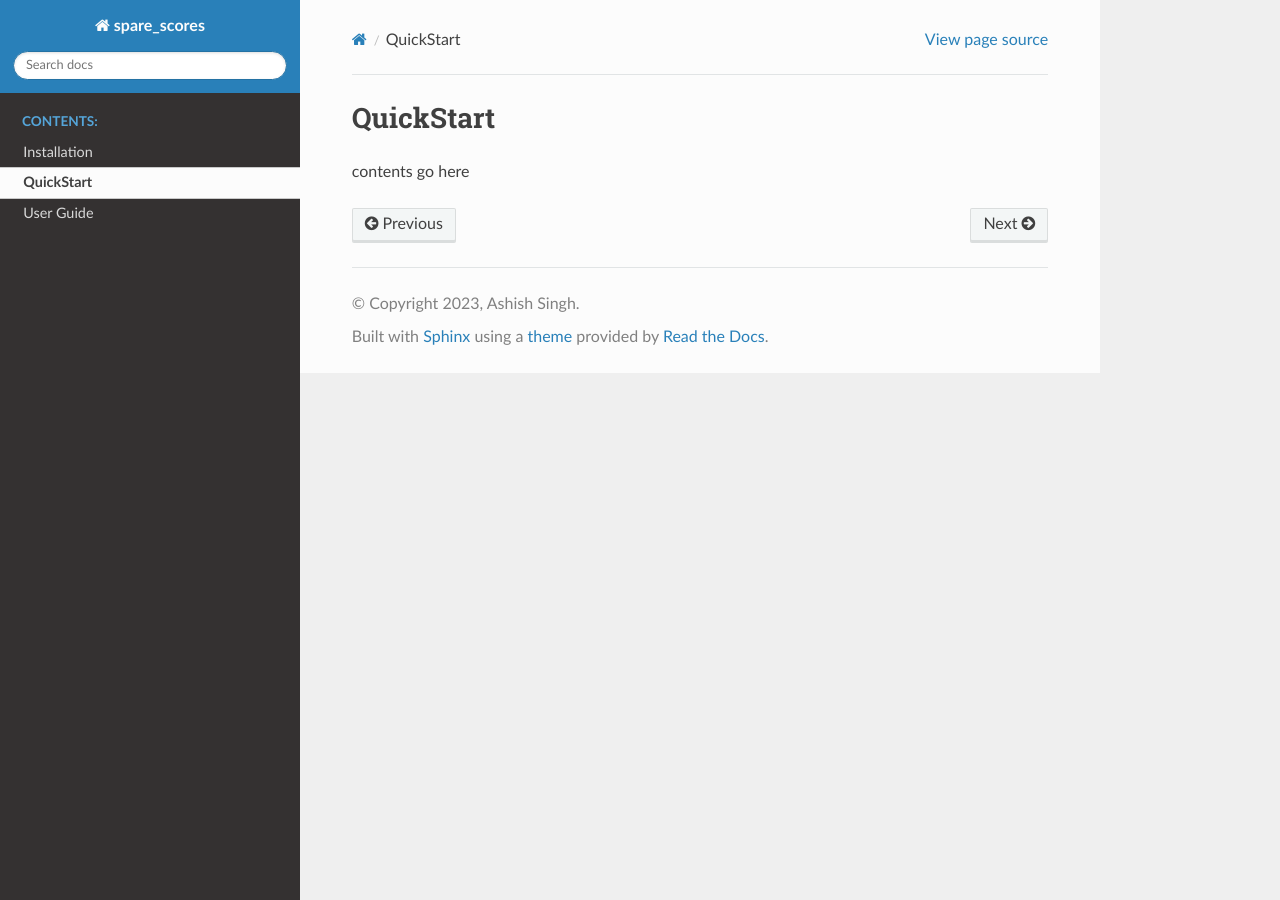
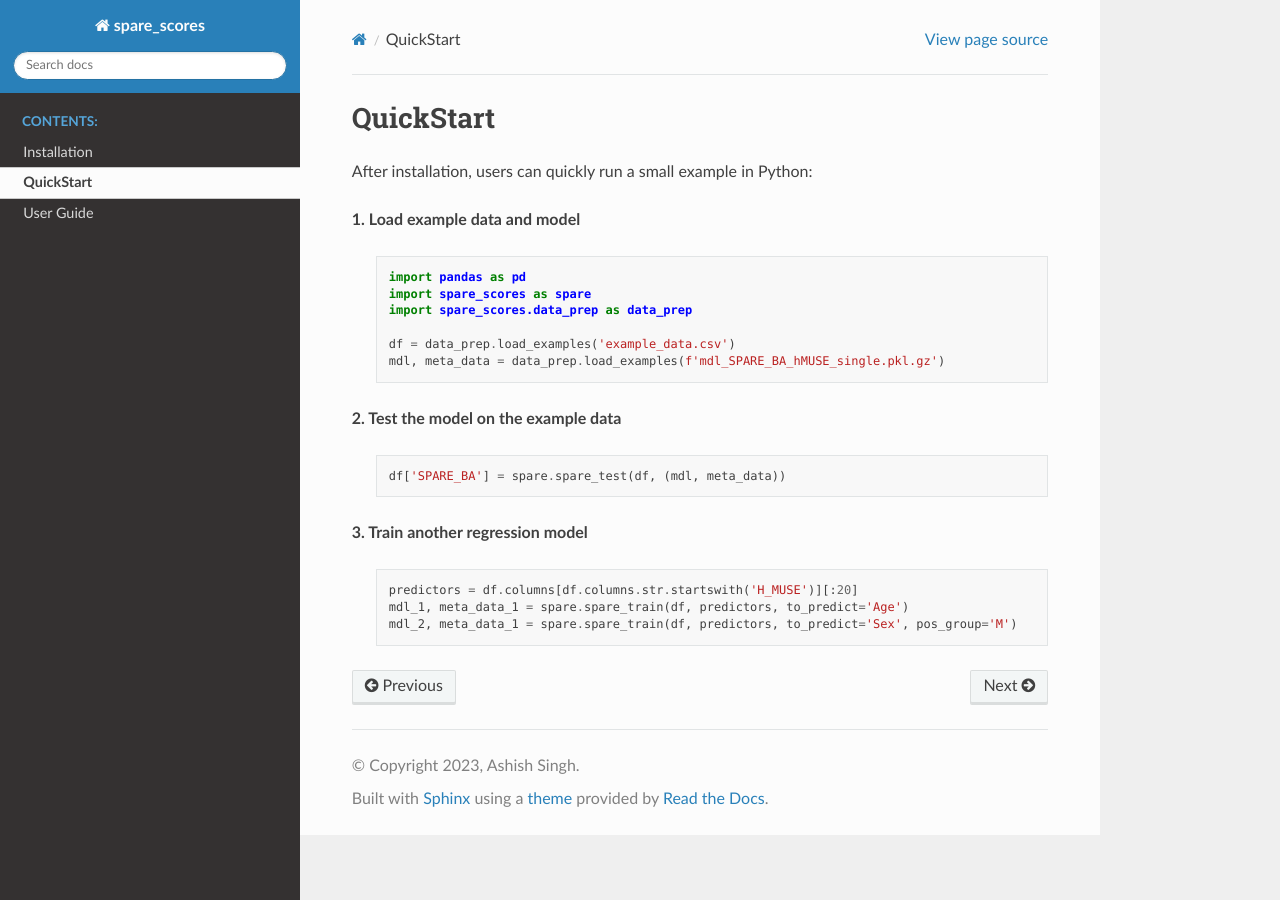
Before and after one commit to CBICA/spare_score, a Sphinx documentation site: the page built from docs/source/contents/quickstart.rst, in a window 1280 px wide. Built offline with Sphinx 7.4.7 and the Read the Docs theme 2.0.0, drawn with Linux system fonts in a browser that asks for light colours.

Commit message:
Add quickstart doc

```diff
--- a/docs/source/contents/quickstart.rst
+++ b/docs/source/contents/quickstart.rst
@@ -1,9 +1,30 @@
-.. helloWorld documentation master file, created by
-   sphinx-quickstart on Fri Jul 17 10:38:59 2020.
-   You can adapt this file completely to your liking, but it should at least
-   contain the root `toctree` directive.
+************
+QuickStart
+************
 
-QuickStart
-======================================
+After installation, users can quickly run a small example in Python:
 
-contents go here
+**1. Load example data and model**
+
+   .. code-block:: python
+
+      import pandas as pd
+      import spare_scores as spare
+      import spare_scores.data_prep as data_prep
+
+      df = data_prep.load_examples('example_data.csv')
+      mdl, meta_data = data_prep.load_examples(f'mdl_SPARE_BA_hMUSE_single.pkl.gz')
+
+**2. Test the model on the example data**
+
+   .. code-block:: python
+
+      df['SPARE_BA'] = spare.spare_test(df, (mdl, meta_data))
+
+**3. Train another regression model**
+
+   .. code-block:: python
+
+      predictors = df.columns[df.columns.str.startswith('H_MUSE')][:20]
+      mdl_1, meta_data_1 = spare.spare_train(df, predictors, to_predict='Age')
+      mdl_2, meta_data_1 = spare.spare_train(df, predictors, to_predict='Sex', pos_group='M')
```
